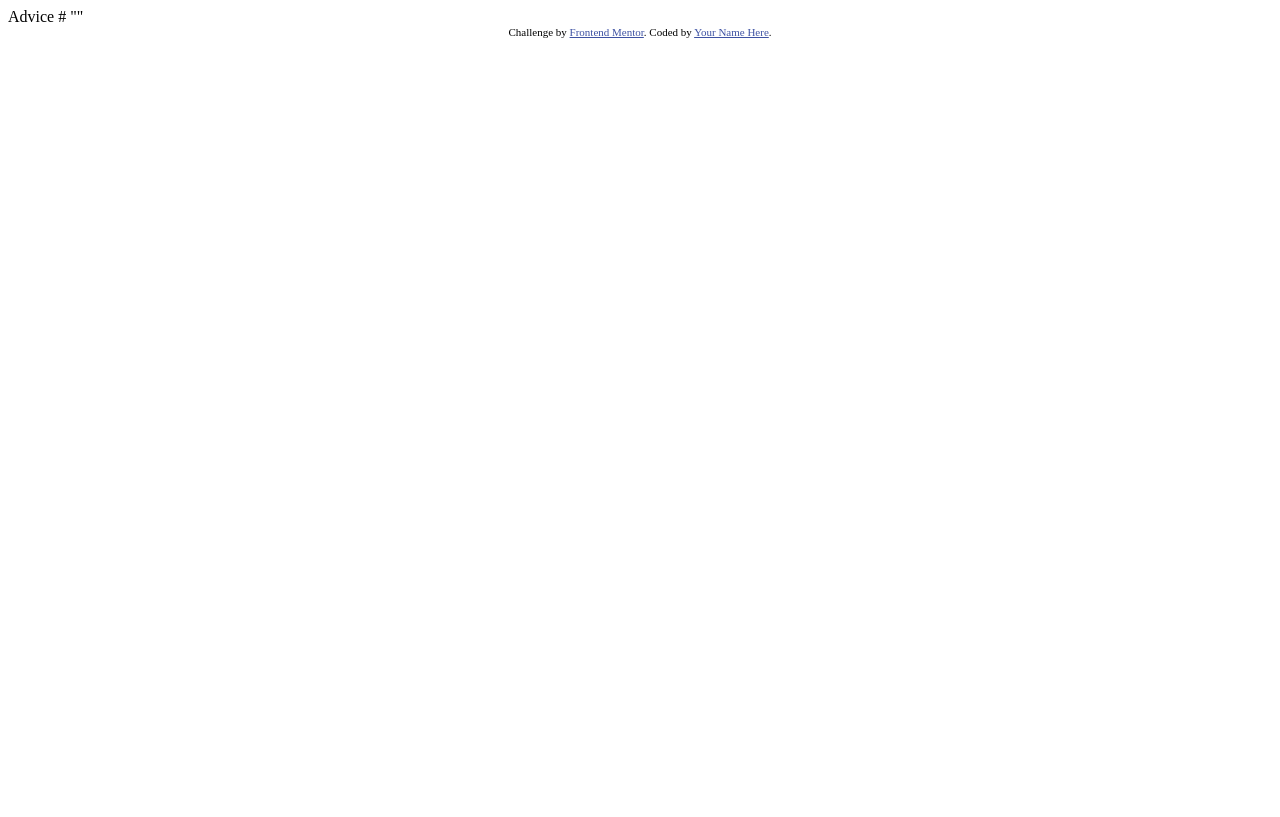
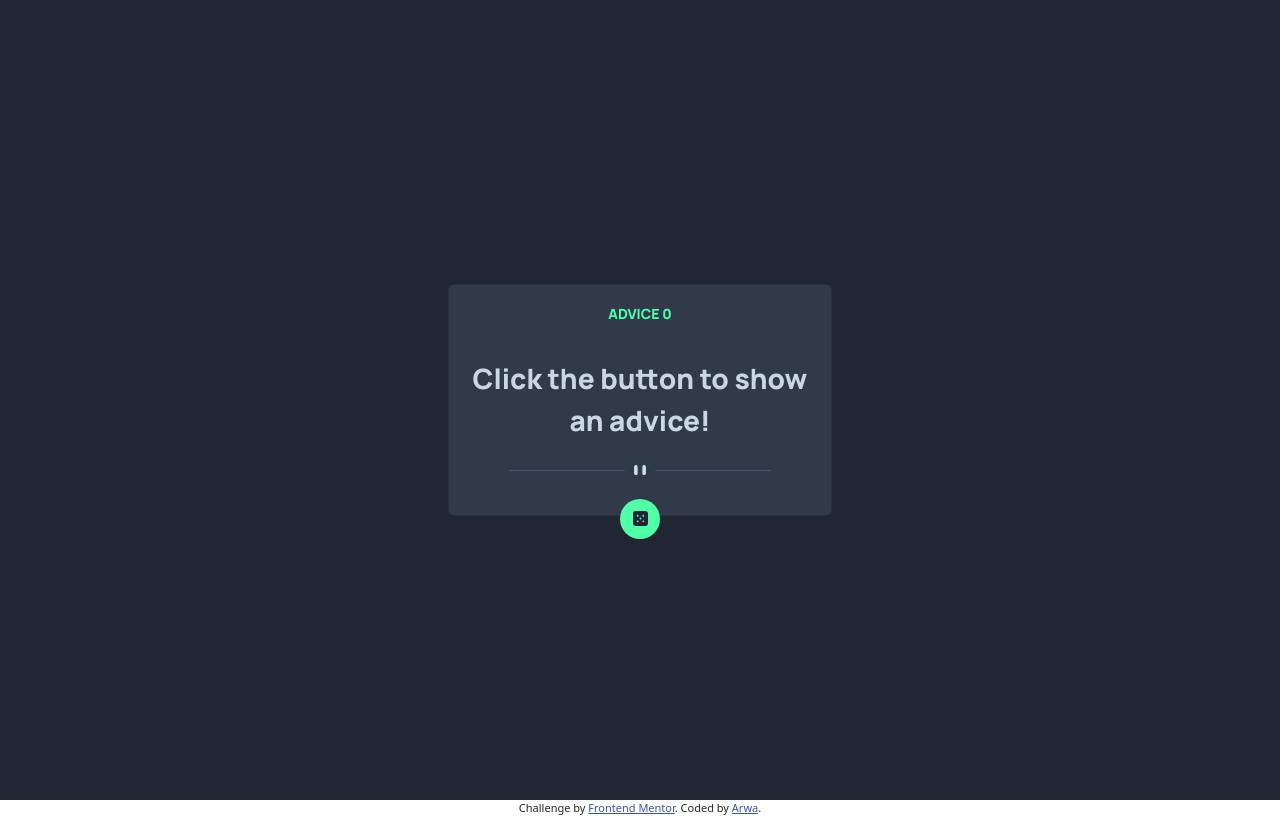
Before and after one commit to rewaaf/advice-generator-app, a plain HTML site: page index.html in a window 1280 px wide. Drawn offline with nearby package versions, Linux system fonts and the light colour scheme.

Commit message:
Edit HTML and add CSS + JS

```diff
--- a/index.html
+++ b/index.html
@@ -8,21 +8,43 @@
 
     <title>Advice generator app</title>
 
-  <!-- Feel free to remove these styles or customise in your own stylesheet 👍 -->
     <style>
         .attribution { font-size: 11px; text-align: center; }
         .attribution a { color: hsl(228, 45%, 44%); }
     </style>
+
+    <link rel="stylesheet" href="style.css">
+    <link href="https://cdn.jsdelivr.net/npm/bootstrap@5.2.0-beta1/dist/css/bootstrap.min.css" rel="stylesheet" integrity="sha384-0evHe/X+R7YkIZDRvuzKMRqM+OrBnVFBL6DOitfPri4tjfHxaWutUpFmBp4vmVor" crossorigin="anonymous">
+
 </head>
+
 <body>
+    <section>
+        <div class="bg-semiblack w-100 d-flex justify-content-center align-items-center full-height">
+            <div class="card text-center card-container">
+                <div class="card-body position-relative">
+                    <small class="card-title text-green text-uppercase">ADVICE <span id="advice-title">0</span></small>
 
-  Advice #<!-- Advice ID goes here -->
+                    <div class="p-3"></div>
 
-  "<!-- Advice text goes here -->"
+                    <p class="card-text fs-sm" id="advice">Click the button to show an advice!</p>
+
+                    <img class="w-75 pb-4 pt-2" src="./images/pattern-divider-desktop.svg" alt="Divider" />
+
+                    <a class="btn-green circle d-flex justify-content-center align-items-center position" onclick="getAdvice()">
+                        <img width="15" src="./images/icon-dice.svg" />
+                    </a>
+                </div>
+            </div>
+        </div>
+    </section>
 
     <div class="attribution">
         Challenge by <a href="https://www.frontendmentor.io?ref=challenge" target="_blank">Frontend Mentor</a>.
-    Coded by <a href="#">Your Name Here</a>.
+        Coded by <a href="#">Arwa</a>.
     </div>
-</body>
+
+    <script src="./index.js"></script>
+    <script src="https://cdn.jsdelivr.net/npm/@popperjs/core@2.11.5/dist/umd/popper.min.js" integrity="sha384-Xe+8cL9oJa6tN/veChSP7q+mnSPaj5Bcu9mPX5F5xIGE0DVittaqT5lorf0EI7Vk" crossorigin="anonymous"></script>
+    <script src="https://cdn.jsdelivr.net/npm/bootstrap@5.2.0-beta1/dist/js/bootstrap.min.js" integrity="sha384-kjU+l4N0Yf4ZOJErLsIcvOU2qSb74wXpOhqTvwVx3OElZRweTnQ6d31fXEoRD1Jy" crossorigin="anonymous"></script></body>
 </html>
--- /dev/null
+++ b/index.js
@@ -0,0 +1,15 @@
+function getAdvice(){
+    var request = new XMLHttpRequest();
+    request.open('GET', 'https://api.adviceslip.com/advice', true);
+
+    request.onload = function () {
+        var data = JSON.parse(this.response);
+        const title = document.getElementById('advice-title');
+        title.textContent = data.slip.id;
+
+        const body = document.getElementById('advice');
+        body.textContent = data.slip.advice;
+    }
+
+    request.send();
+}
--- /dev/null
+++ b/style.css
@@ -0,0 +1,62 @@
+@import url('https://fonts.googleapis.com/css2?family=Manrope:wght@800&display=swap');
+
+p, small{
+    font-family: 'Manrope', sans-serif;
+}
+
+p{
+    font-size: 28px;
+    color: #c9d7e3;
+}
+
+.bg-semiblack {
+    background-color: #202632;
+}
+
+.full-height{
+    height: 100vh;
+}
+
+.card-container{
+    background-color: #313a49 !important;
+    width: 30%;
+}
+
+.text-green{
+    color: #53fea9;
+}
+
+.circle{
+    border-radius: 50% !important;
+    aspect-ratio: 1;
+    width: 40px;
+    height: 40px;
+}
+
+.btn-green{
+    background-color: #53fea9 !important;
+}
+
+.position{
+    position: absolute;
+    margin-left: auto;
+    margin-right: auto;
+    left: 0;
+    right: 0;
+}
+
+a:hover{
+    color: #53fea9;
+    box-shadow: 0 0 15px rgb(162, 248, 205);
+}
+
+@media screen and (max-width: 768px) {
+    .card-container{
+        width: 90%;
+        aspect-ratio: 1;
+    }
+
+    .fs-sm{
+        font-size: 30px !important;
+    }
+  }
```
Also changed, not shown: 1 other file. Lines whose indentation alone changed are shown as unchanged.
